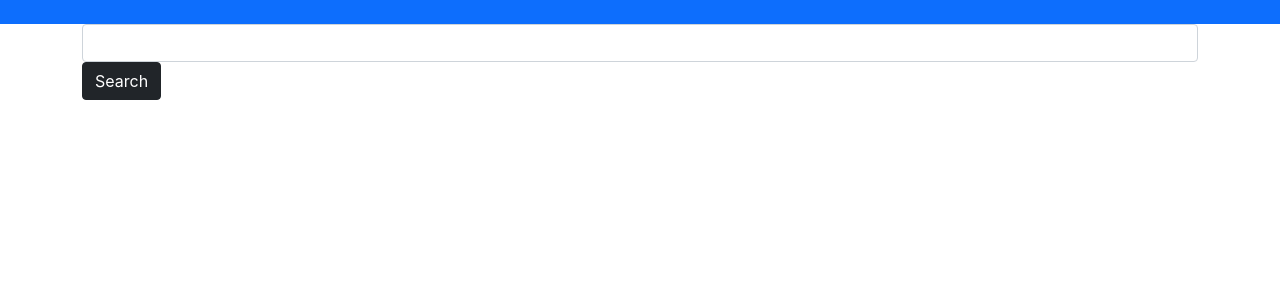
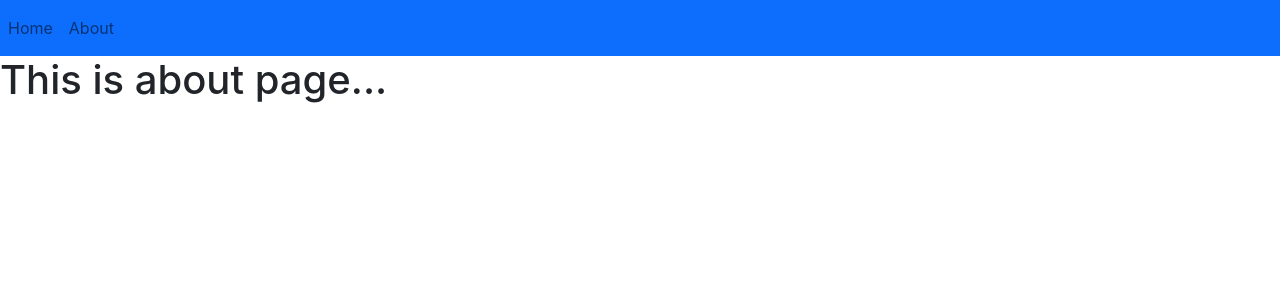
Before and after one commit to saumyverma/github_api, a React (Create React App) app: page /about in a window 1280 px wide. Shown: the top 300 px of the page. Built offline with nearby package versions, Linux system fonts and the light colour scheme; no server answers.

Commit message:
create navbar in header

```diff
--- a/package.json
+++ b/package.json
@@ -9,6 +9,7 @@
     "axios": "^0.21.1",
     "react": "^17.0.1",
     "react-dom": "^17.0.1",
+    "react-router-dom": "^5.2.0",
     "react-scripts": "4.0.3",
     "web-vitals": "^1.1.1"
   },
--- a/src/App.js
+++ b/src/App.js
@@ -1,11 +1,13 @@
-import logo from './logo.svg';
+// import logo from './logo.svg';
 import './App.css';
-import React, { Component } from 'react';
-import Menu from "./components/Menu";
+import React, { Component, Fregment } from 'react';
+import Menu from "./components/layout/Menu";
 import Users from "./components/users/Users";
 import axios from 'axios';
 import Search from './components/users/Search'
 import Alert from './components/layout/Alert';
+import { BrowserRouter as Router, Switch, Route, Link } from 'react-router-dom';
+import About from './components/pages/About';
 // import { Test } from "./components/Test";
 
 
@@ -41,21 +43,40 @@ class App extends Component {
   render() {
 
     return (
+      <Router>
+        <React.Fragment>
 
-      <React.Fragment>
           <Menu title="" />
           <Alert alert={this.state.alert} />
+
+          <switch>
+            {/* first route or default route */}
+            <Route exact path='/'>
               <Search SearchUsers={this.SearchUsers} setAlert={this.setAlert} />
-        {/* <Test/> */}
               <div className="container">
                 <div className="row">
                   <Users loading={this.state.loading} all_users={this.state.users} />
                 </div>
               </div>
+            </Route>
+            {/* second route */}
+            <Route path='/about'>
+              <About />
+            </Route>
+
+          </switch>
+
+
+
+
+
           <div>
             {/* <h1>This is my first heading {`${this.myfunction1()} ${myfunction2()}`}</h1> */}
           </div>
+
+
         </React.Fragment>
+      </Router>
     )
   }
 }
--- a/src/components/Menu.js
+++ /dev/null
@@ -1,39 +0,0 @@
-import React from 'react';
-// import PropTypes from 'prop-types';
-
- const Menu=(props)=>{
-    // constructor(props){
-    //     super(props)
-    // }
-    // static defaultProps={
-    //   title:"default title"
-    // }
-
-    // this.props
-    // static propTypes={
-    //     title:PropTypes.string.isRequired
-    // }
-    // mymenuFunction=(title_prams)=>{
-    //     console.log(typeof title_prams);
-    //     console.log(title_prams);
-    // }
-
-        // this.props.menufunction(){
-        //     alert('menu function');
-        // }
-        return(
-
-        <React.Fragment>
-            <nav className="navbar bg-primary navbar navbar-expand-lg navbar-light">
-            <h1>{props.title}  </h1>
-            </nav>
-
-
-        </React.Fragment>
-        )
-
-
-}
-
-
-export default Menu;
--- /dev/null
+++ b/src/components/layout/Menu.js
@@ -0,0 +1,52 @@
+import React from 'react';
+import { Link } from 'react-router-dom';
+// import PropTypes from 'prop-types';
+
+const Menu = (props) => {
+    // constructor(props){
+    //     super(props)
+    // }
+    // static defaultProps={
+    //   title:"default title"
+    // }
+
+    // this.props
+    // static propTypes={
+    //     title:PropTypes.string.isRequired
+    // }
+    // mymenuFunction=(title_prams)=>{
+    //     console.log(typeof title_prams);
+    //     console.log(title_prams);
+    // }
+
+    // this.props.menufunction(){
+    //     alert('menu function');
+    // }
+    return (
+
+        <React.Fragment>
+            <nav className="navbar bg-primary navbar navbar-expand-lg navbar-light">
+                <h1>{props.title}  </h1>
+                <div className="collapse navbar-collapse" id="navbarSupportedContent">
+                    <ul className="navbar-nav me-auto mb-2 mb-lg-0">
+                        <li className="nav-item">
+                            <Link className="nav-link" to='/'>Home</Link>
+                        </li>
+                        <li className="nav-item">
+                            <Link className="nav-link" to='/about'>About</Link>
+                        </li>
+                    </ul>
+                </div>
+
+
+            </nav>
+
+
+        </React.Fragment>
+    )
+
+
+}
+
+
+export default Menu;
--- /dev/null
+++ b/src/components/pages/About.js
@@ -0,0 +1,11 @@
+import React from 'react';
+
+const About = () => {
+
+    return (
+        <h1>This is about page...</h1>
+    )
+
+}
+
+export default About;
```
Also changed, not shown: 1 other file (tests, documents, lock files or other folders). Lines whose indentation alone changed are shown as unchanged.
